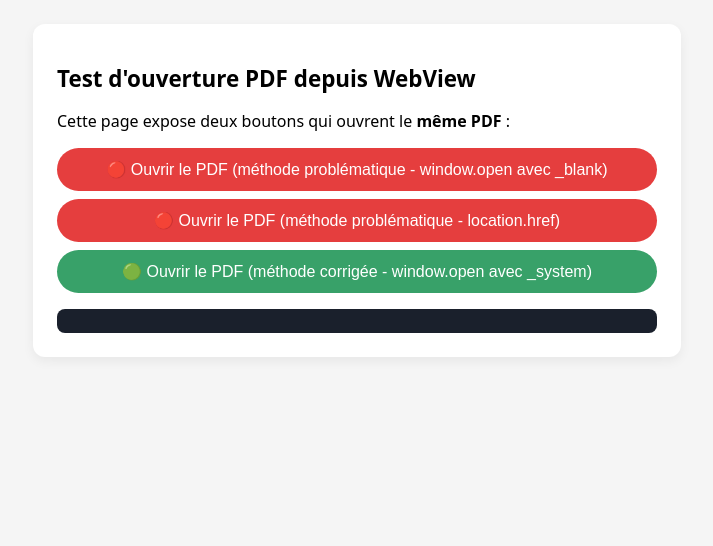
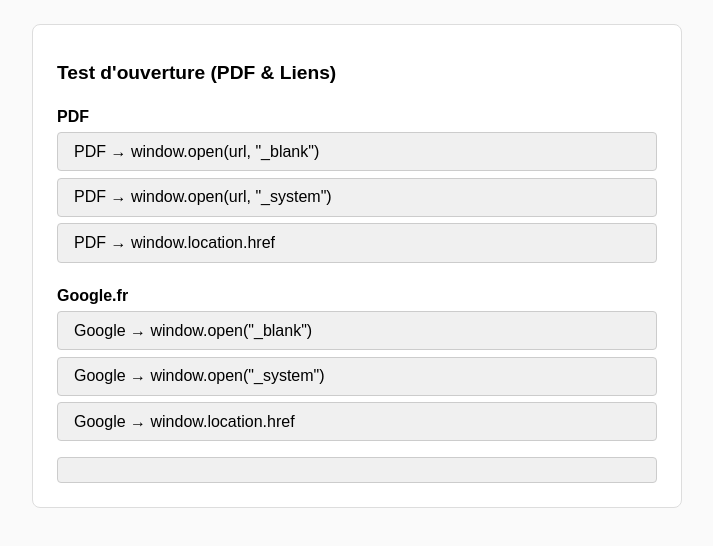
Before and after one commit to massiinthesea/webview-pdf-test, a plain HTML site: page index.html in a window 1280 px wide. Shown: the whole page, without its empty margins (283-996 px from the left). Drawn offline with Linux system fonts and the light colour scheme.

Commit message:
Modification pour 3 ouvertures de lien web + 3 ouvertures de lien pdf

```diff
--- a/index.html
+++ b/index.html
@@ -6,115 +6,121 @@
   <meta name="viewport" content="width=device-width, initial-scale=1" />
   <style>
     body {
-      font-family: system-ui, -apple-system, BlinkMacSystemFont, "Segoe UI", sans-serif;
+      font-family: sans-serif;
       margin: 0;
       padding: 1.5rem;
-      background: #f5f5f5;
+      background: #fafafa;
     }
     .container {
       max-width: 600px;
       margin: 0 auto;
       background: white;
       padding: 1.5rem;
-      border-radius: 12px;
-      box-shadow: 0 4px 12px rgba(0,0,0,0.06);
+      border: 1px solid #ddd;
+      border-radius: 8px;
     }
     h1 {
-      font-size: 1.4rem;
-      margin-bottom: 0.5rem;
-    }
-    p {
+      font-size: 1.2rem;
       margin-bottom: 1rem;
+      font-weight: bold;
     }
     button {
       display: block;
       width: 100%;
-      margin: 0.5rem 0;
-      padding: 0.75rem 1rem;
+      margin: 0.4rem 0;
+      padding: 0.6rem 1rem;
       font-size: 1rem;
-      border-radius: 999px;
-      border: none;
+      border-radius: 4px;
+      border: 1px solid #ccc;
+      background: #f0f0f0;
       cursor: pointer;
+      text-align: left;
     }
-    button.problem {
-      background: #e53e3e;
-      color: white;
+    button:hover {
+      background: #e5e5e5;
     }
-	button.problem2 {
-      background: #e53e3e;
-      color: white;
-    }
-    button.fixed {
-      background: #38a169;
-      color: white;
+    .section-title {
+      margin-top: 1.5rem;
+      font-weight: bold;
     }
     .log {
       margin-top: 1rem;
       font-family: monospace;
       font-size: 0.85rem;
-      background: #1a202c;
-      color: #e2e8f0;
+      background: #f0f0f0;
+      color: #333;
       padding: 0.75rem;
-      border-radius: 8px;
+      border-radius: 4px;
       max-height: 200px;
       overflow: auto;
       white-space: pre-wrap;
+      border: 1px solid #ccc;
     }
   </style>
 </head>
+
 <body>
   <div class="container">
-    <h1>Test d'ouverture PDF depuis WebView</h1>
-    <p>
-      Cette page expose deux boutons qui ouvrent le <strong>même PDF</strong> :
-    </p>
+    <h1>Test d'ouverture (PDF & Liens)</h1>
 
+    <div class="section-title">PDF</div>
 
-    <button class="problem" id="btn-problem">
-      🔴 Ouvrir le PDF (méthode problématique - window.open avec _blank)
-    </button>
+    <button id="pdf-blank">PDF → window.open(url, "_blank")</button>
+    <button id="pdf-system">PDF → window.open(url, "_system")</button>
+    <button id="pdf-location">PDF → window.location.href</button>
 
-    <button class="problem" id="btn-problem2">
-      🔴 Ouvrir le PDF (méthode problématique - location.href)
-    </button>
+    <div class="section-title">Google.fr</div>
 
-    <button class="fixed" id="btn-fixed">
-      🟢 Ouvrir le PDF (méthode corrigée - window.open avec _system)
-    </button>
+    <button id="google-blank">Google → window.open("_blank")</button>
+    <button id="google-system">Google → window.open("_system")</button>
+    <button id="google-location">Google → window.location.href</button>
 
     <div class="log" id="log"></div>
   </div>
 
   <script>
-    const PDF_URL = 'https://www.w3.org/WAI/ER/tests/xhtml/testfiles/resources/pdf/dummy.pdf';
+    const PDF_URL = "https://www.w3.org/WAI/ER/tests/xhtml/testfiles/resources/pdf/dummy.pdf";
+    const GOOGLE_URL = "https://google.fr";
 
-    function log(message) {
-      var logDiv = document.getElementById('log');
-      var time = new Date().toISOString().split('T')[1].split('.')[0];
-      logDiv.textContent += '[' + time + '] ' + message + '\n';
-      logDiv.scrollTop = logDiv.scrollHeight;
-      console.log(message);
+    function log(msg) {
+      const div = document.getElementById("log");
+      const time = new Date().toISOString().split("T")[1].split(".")[0];
+      div.textContent += `[${time}] ${msg}\n`;
+      div.scrollTop = div.scrollHeight;
+      console.log(msg);
     }
 
-    document.addEventListener('DOMContentLoaded', function () {
-      var btnProblem = document.getElementById('btn-problem');
-      var btnProblem2 = document.getElementById('btn-problem2');
-	  var btnFixed = document.getElementById('btn-fixed');
-
-
-      btnProblem.addEventListener('click', function () {
-        log('Bouton PROBLÉMATIQUE cliqué → window.open(PDF_URL, "_blank")');
-        window.open(PDF_URL, '_blank');
+    document.addEventListener("DOMContentLoaded", () => {
+      // ---- PDF ----
+      document.getElementById("pdf-blank").addEventListener("click", () => {
+        log('PDF → window.open(PDF_URL, "_blank")');
+        window.open(PDF_URL, "_blank");
       });
 
-      btnProblem2.addEventListener('click', function () {
-        log('Bouton PROBLÉMATIQUE cliqué → window.location.href = PDF_URL');
+      document.getElementById("pdf-system").addEventListener("click", () => {
+        log('PDF → window.open(PDF_URL, "_system")');
+        window.open(PDF_URL, "_system");
+      });
+
+      document.getElementById("pdf-location").addEventListener("click", () => {
+        log("PDF → window.location.href = PDF_URL");
         window.location.href = PDF_URL;
       });
 
-	  btnFixed.addEventListener('click', function () {
-        log('Bouton CORRIGÉ cliqué → window.open(PDF_URL, "_system")');
-        window.open(PDF_URL, '_system');
+      // ---- GOOGLE ----
+      document.getElementById("google-blank").addEventListener("click", () => {
+        log('Google → window.open(GOOGLE_URL, "_blank")');
+        window.open(GOOGLE_URL, "_blank");
+      });
+
+      document.getElementById("google-system").addEventListener("click", () => {
+        log('Google → window.open(GOOGLE_URL, "_system")');
+        window.open(GOOGLE_URL, "_system");
+      });
+
+      document.getElementById("google-location").addEventListener("click", () => {
+        log("Google → window.location.href = GOOGLE_URL");
+        window.location.href = GOOGLE_URL;
       });
     });
   </script>
```
